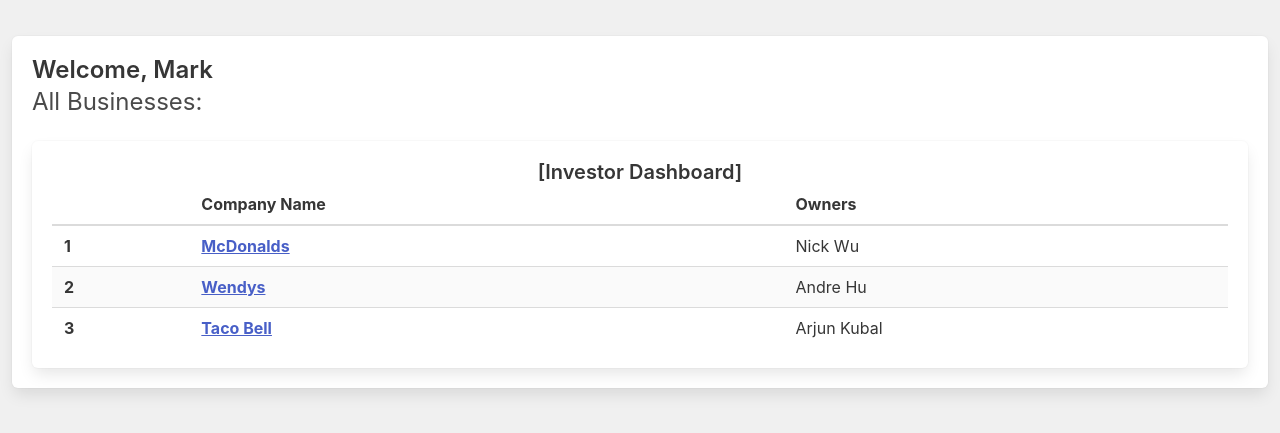
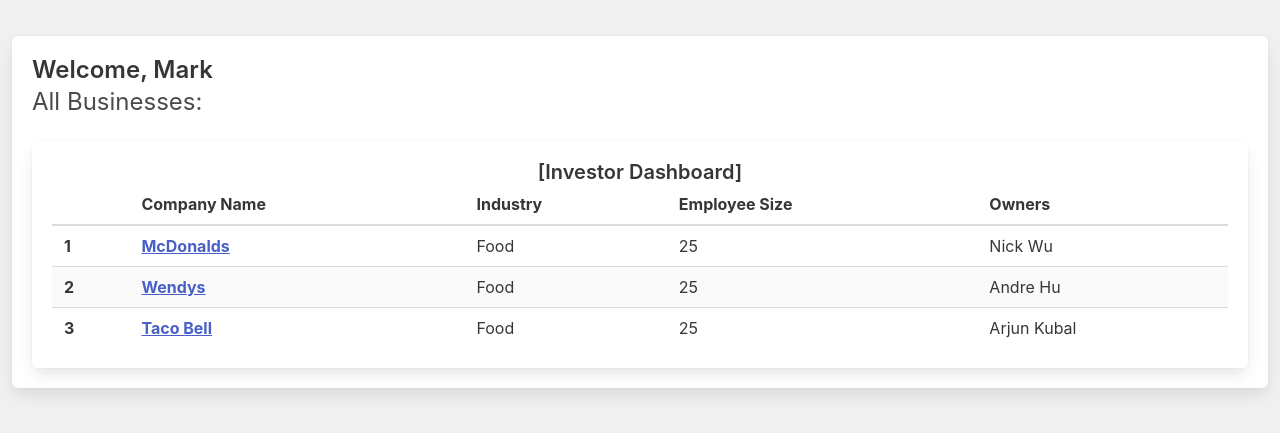
Before and after one commit to andrebhu/Acquisite, a Flask app: page /home in a window 1280 px wide. Shown: the part 52-485 px from the top of the page. Run offline with Flask 2, Linux system fonts and the light colour scheme; a user stored in the database is signed in; data comes from the database, SQL or seed files in the repository; some libraries are stand-ins or nearby versions.

Commit message:
Add Industry and Employees

```diff
--- a/src/templates/create_business.html
+++ b/src/templates/create_business.html
@@ -24,7 +24,8 @@
                 <label class="label">Company Industry</label>
                 <div class="control">
                     <div class="select is-medium">
-                        <option selected="true" disabled="disabled">Select an Industry</option>
+                        <select required name="industry">
+                            <option value="" selected="true" disabled="disabled">Select an Industry</option>
                             <option value="food service">Food Service</option>
                             <option value="hospitality">Hospitality</option>
                             <option value="construction">Construction</option>
@@ -32,6 +33,7 @@
                             <option value="gas station">Gas Station</option>
                             <option value="storage">Storage</option>
                             <option value="repair & maintenance">Repair & Maintenance</option>
+                        </select>
                     </div>
                 </div>
             </div>
--- a/src/templates/investor.html
+++ b/src/templates/investor.html
@@ -13,6 +13,8 @@
                         <tr>
                             <th></th>
                             <th>Company Name</th>
+                            <th>Industry</th>
+                            <th>Employee Size</th>
                             <th>Owners</th>
                         </tr>
                     </thead>
@@ -21,6 +23,8 @@
                             <tr>
                                 <th>{{ loop.index }}</th>
                                 <th><a href="/business/{{ b.id | safe }}"><u>{{ b.name }}</u></a></th>
+                                <td>{{ b.industry[0]|upper }}{{ b.industry[1:] }}</td>
+                                <td>{{ b.size }}</td>
                                 <td>{{ b.owner.first_name }} {{b.owner.last_name }}</td>
                             </tr>
                         {% endfor %}
--- a/src/templates/owner.html
+++ b/src/templates/owner.html
@@ -31,7 +31,7 @@
                         <div class="media-content">
                             <p>
                                 <strong>{{ b.name }}</strong><br>
-                                {{ user.first_name }} {{user.last_name }}
+                                {{ b.industry[0]|upper }}{{ b.industry[1:] }} Industry • {{ b.size }} Employees
                             </p>
                         </div>
                     </div>
```
Also changed, not shown: src/templates/business_info.html (+6 -2 lines). Lines whose indentation alone changed are shown as unchanged.
